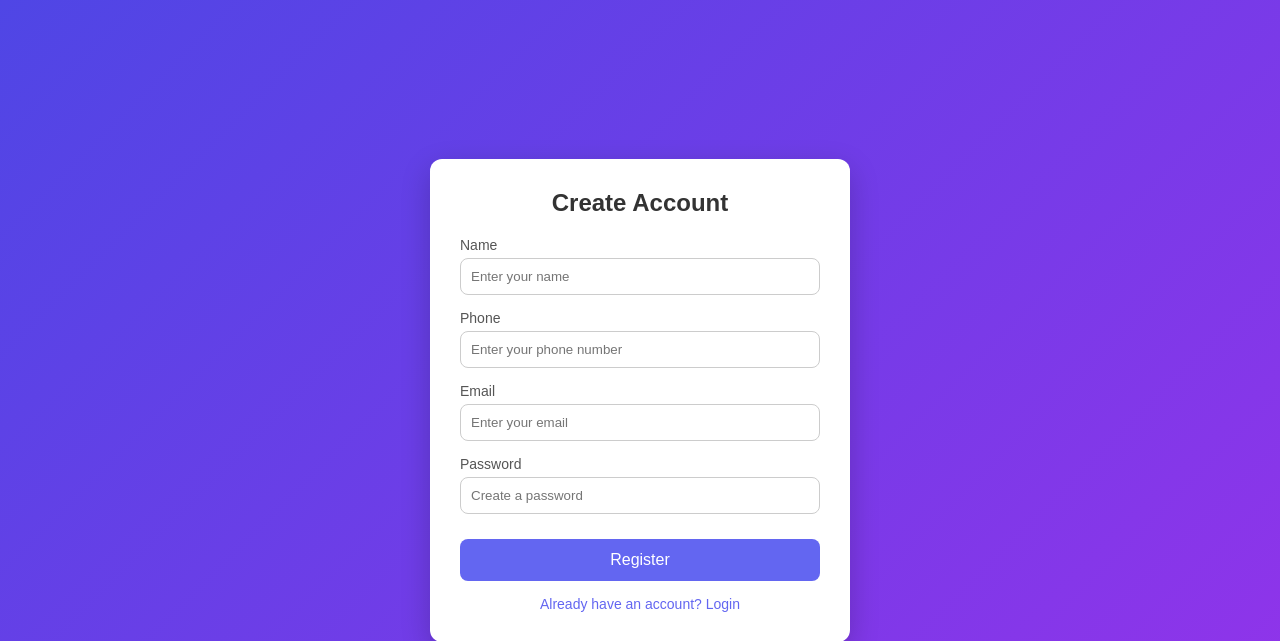
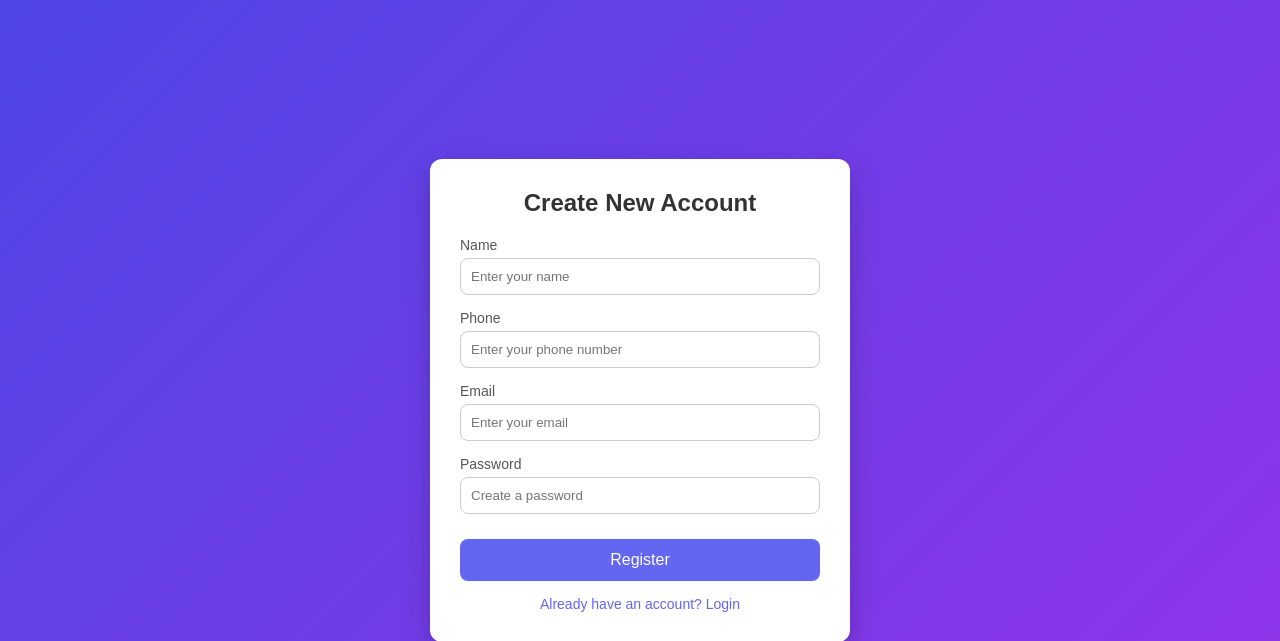
Before and after one commit to ashok91-cyber/SPTM, a Django app: page /register/ in a window 1280 px wide. Shown: the top 641 px of the page. Run offline with Django 5.2, Linux system fonts and the light colour scheme.

Commit message:
Register page created

```diff
--- a/SmartTask/templates/register.html
+++ b/SmartTask/templates/register.html
@@ -94,7 +94,7 @@
 <body>
 
   <div class="register-box">
-    <h2>Create Account</h2>
+    <h2>Create New Account</h2>
 
     <form>
       <div class="input-group">
```
